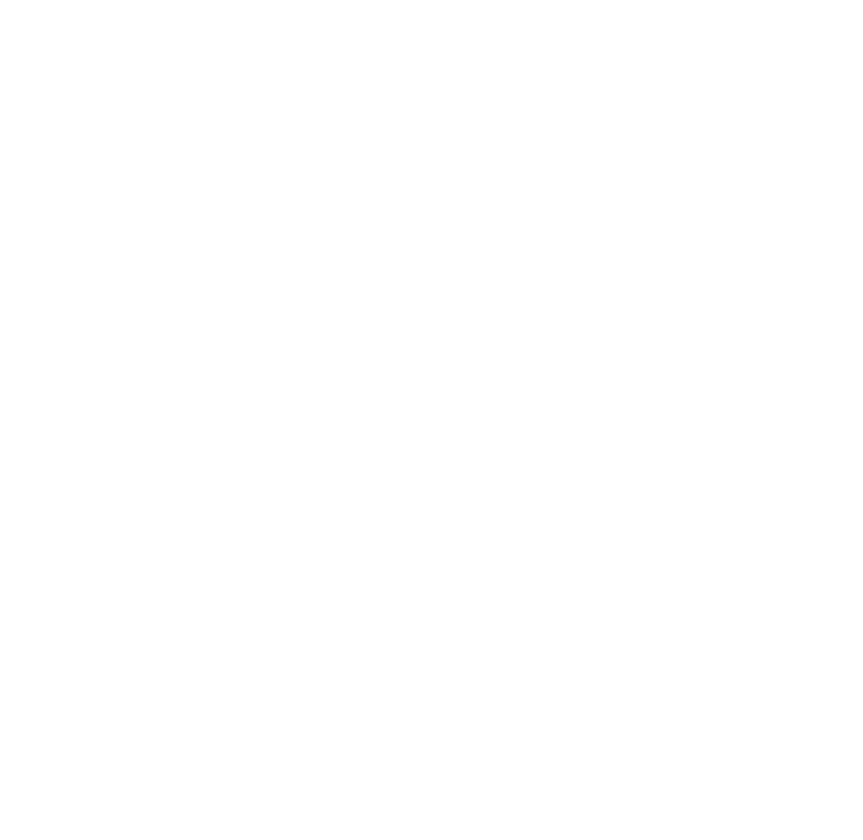
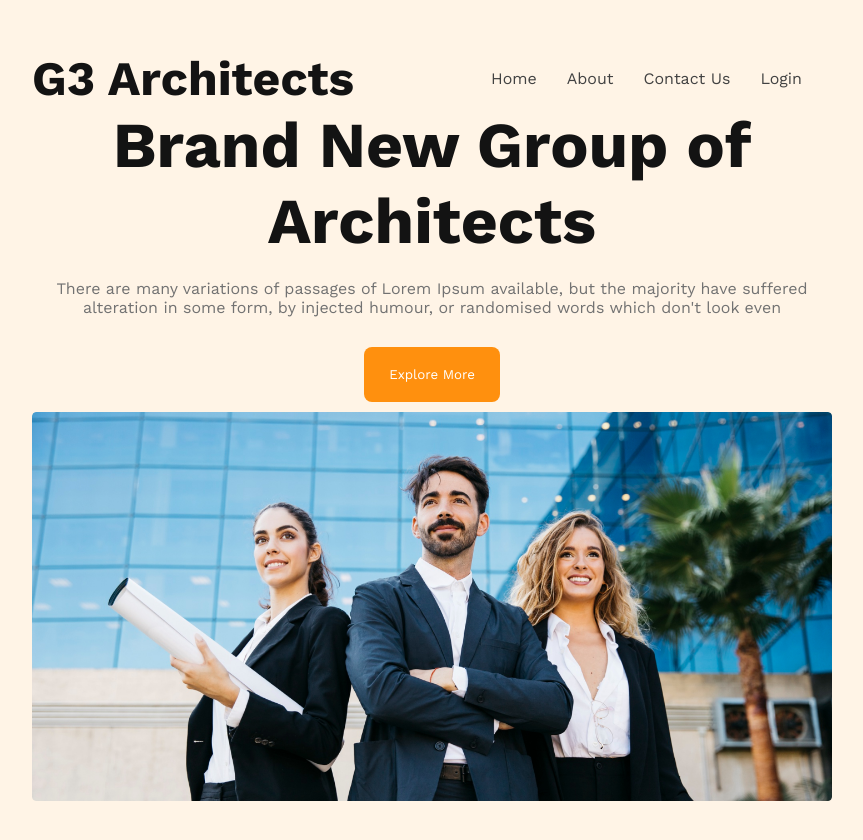
Before and after one commit to Shakillazycoder/g3-architects-website, a plain HTML site: page index.html in a window 1280 px wide. Shown: the whole page, without its empty margins (208-1071 px from the left). Before the commit the page ends 800 px from the top, so only its background shows below. Drawn offline with nearby package versions, Linux system fonts and the light colour scheme.

Commit message:
finished header section with reponsive for small and medium device

```diff
--- a/Styles/styles.css
+++ b/Styles/styles.css
@@ -0,0 +1,88 @@
+/* work sens google  */
+@import url("https://fonts.googleapis.com/css2?family=Work+Sans:wght@400;500;600;700;800&display=swap");
+/* shared styles */
+* {
+  font-family: "Work Sans", sans-serif;
+  margin: 0;
+  padding: 0;
+}
+.btn-primary {
+    border-radius: 8px;
+    background: #FF900E;
+    padding: 20px 25px;
+    color: #FFF;
+    border: none;
+    cursor: pointer;
+    /* margin-bottom: 55px; */
+}
+/* header related styles */
+header {
+  background: rgba(255, 144, 14, 0.1);
+  padding: 50px 240px;
+}
+nav {
+  display: flex;
+  justify-content: space-between;
+  align-items: center;
+}
+nav .nav-title {
+  color: #131313;
+  font-size: 3rem;
+  font-weight: 700;
+}
+nav > ul {
+  display: flex;
+}
+nav li {
+  list-style: none;
+  margin-right: 30px;
+  font-weight: 500px;
+  font-size: 1em;
+}
+nav ul li a {
+  text-decoration: none;
+  color: #424242;
+}
+/* banner related styles */
+.banner-container {
+  max-width: 800px;
+  text-align: center;
+  align-items: center;
+  margin: 0 auto;
+}
+.banner-title {
+  color: #131313;
+  text-align: center;
+  font-size: 4rem;
+  font-weight: 700;
+  margin-bottom: 20px;
+}
+.banner-description {
+  color: #727272;
+  margin-bottom: 30px;
+}
+.banner img{
+    width: 100%;
+    margin-top: 10px;
+}
+
+/* small device responsive */
+@media screen and (max-width: 576px) {
+    nav{
+        flex-direction: column;
+        gap: 20px;
+    }
+    header{
+        padding: 10px;
+    }
+}
+/* tablet or medium device responsive */
+@media screen and (min-width: 577px) and (max-width: 992px) {
+    nav{
+        flex-direction: column;
+        gap: 20px;
+    }
+    header{
+        padding: 50px;
+}
+}
--- a/index.html
+++ b/index.html
@@ -1,12 +1,44 @@
 <!DOCTYPE html>
 <html lang="en">
+
 <head>
     <meta charset="UTF-8">
     <meta name="viewport" content="width=device-width, initial-scale=1.0">
     <title>G3 Architect</title>
     <link rel="stylesheet" href="Styles/styles.css">
 </head>
+
 <body>
+    <!-- header section here -->
+    <header>
+        <nav>
+            <h3 class="nav-title">G3 Architects</h3>
+            <ul>
+                <li><a href="">Home</a></li>
+                <li><a href="">About</a></li>
+                <li><a href="">Contact Us</a></li>
+                <li><a href="">Login</a></li>
+            </ul>
+        </nav>
+        <div class="banner">
+            <div class="banner-container">
+                <h1 class="banner-title">Brand New Group of Architects
 
+                </h1>
+                <p class="banner-description">There are many variations of passages of Lorem Ipsum available, but the
+                    majority have suffered alteration in some form, by injected humour, or randomised words which don't look even</p>
+                <button class="btn-primary">Explore More</button>
+            </div>
+            <div>
+            <img src="images/banner.png" alt="">
+        </div>
+    </header>
+    <main>
+
+    </main>
+    <footer>
+
+    </footer>
 </body>
+
 </html>
```
